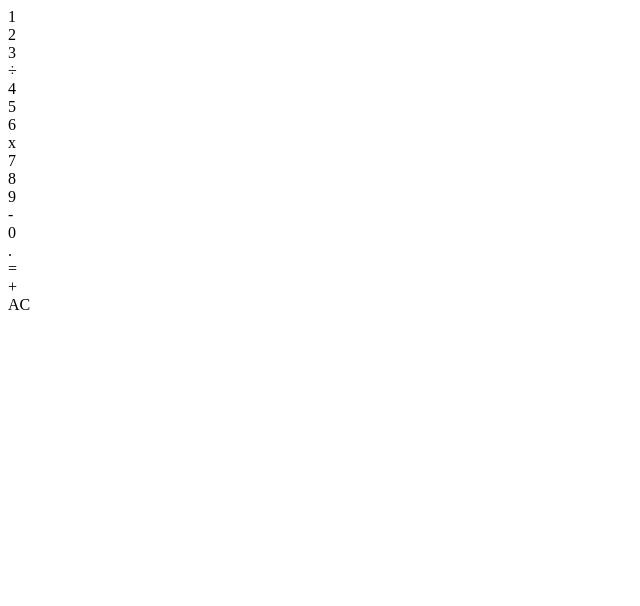
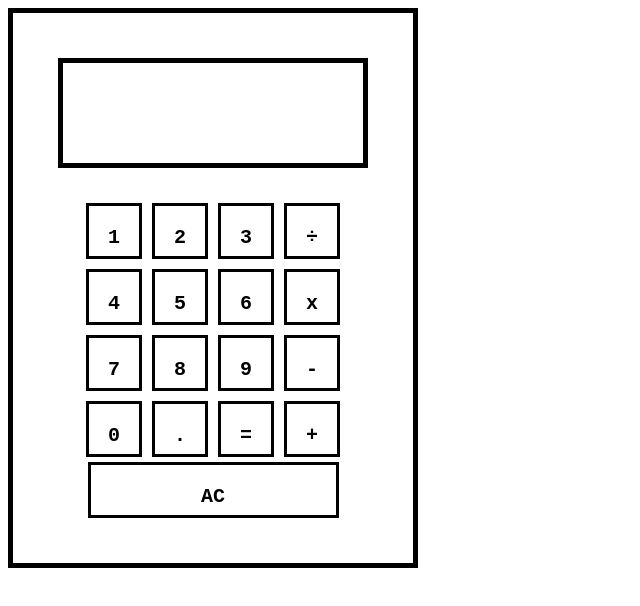
Before and after one commit to weeklyrambler/calculator-project, a plain HTML site: page index.html in a window 1280 px wide. Shown: the whole page, without its empty margins (0-640 px from the left). Drawn offline with Linux system fonts and the light colour scheme.

Commit message:
Completed calculator HTML structure and basic CSS

```diff
--- a/calc.css
+++ b/calc.css
@@ -0,0 +1,67 @@
+.calc-outline {
+    border: 5px solid black;
+    height: 550px;
+    width: 400px;
+    display: flex;
+    flex-direction: column;
+    justify-content: center;
+    align-items: center;
+    gap: 30px;
+}
+
+.calc-screen {
+    border: 5px solid black;
+    height: 100px;
+    width: 300px;
+}
+
+.calc-btns {
+    display: flex;
+    flex-direction: column;
+    justify-content: space-evenly;
+}
+
+.btns-row-one {
+    display: flex;
+    justify-content: center;
+}
+
+.btns-row-two {
+    display: flex;
+    justify-content: center;
+}
+
+.btns-row-three {
+    display: flex;
+    justify-content: center;
+}
+
+.btns-row-four {
+    display: flex;
+    justify-content: center;
+}
+
+.btns-row-five {
+    display: flex;
+    justify-content: center;
+}
+
+.btn {
+    border: 3px solid black;
+    height: 50px;
+    width: 50px;
+    margin: 5px;
+}
+
+.reset-btn {
+    border: 3px solid black;
+    height: 50px;
+    width: 245px;
+}
+
+p {
+    text-align: center;
+    font-size: 20px;
+    font-weight: bold;
+    font-family: monospace;
+}
--- a/index.html
+++ b/index.html
@@ -3,6 +3,7 @@
 <head>
     <meta charset="UTF-8">
     <meta name="viewport" content="width=device-width, initial-scale=1.0">
+    <link rel="stylesheet" type="text/css" href="calc.css">
     <title>Calculator Project</title>
 </head>
 <body>
@@ -13,34 +14,37 @@
 
 <div class="calc-btns">
     <div class="btns-row-one">
-        <div class="btn one-btn">1</div>
-        <div class="btn two-btn">2</div>
-        <div class="btn three-btn">3</div>
-        <div class="btn divide-btn">÷</div>
+        <div class="btn one-btn"><p>1</p></div>
+        <div class="btn two-btn"><p>2</p></div>
+        <div class="btn three-btn"><p>3</p></div>
+        <div class="btn divide-btn"><p>÷</p></div>
     </div>
 
     <div class="btns-row-two">
-        <div class="btn four-btn">4</div>
-        <div class="btn five-btn">5</div>
-        <div class="btn six-btn">6</div>
-        <div class="btn multiply-btn">x</div>
+        <div class="btn four-btn"><p>4</p></div>
+        <div class="btn five-btn"><p>5</p></div>
+        <div class="btn six-btn"><p>6</p></div>
+        <div class="btn multiply-btn"><p>x</p></div>
     </div>
 
     <div class="btns-row-three">
-        <div class="btn seven-btn">7</div>
-        <div class="btn eight-btn">8</div>
-        <div class="btn nine-btn">9</div>
-        <div class="btn subtract-btn">-</div>
+        <div class="btn seven-btn"><p>7</p></div>
+        <div class="btn eight-btn"><p>8</p></div>
+        <div class="btn nine-btn"><p>9</p></div>
+        <div class="btn subtract-btn"><p>-</p></div>
     </div>
 
     <div class="btns-row-four">
-        <div class="btn zero-btn">0</div>
-        <div class="btn decimal-btn">.</div>
-        <div class="btn equals-btn">=</div>
-        <div class="btn addition-btn">+</div>
+        <div class="btn zero-btn"><p>0</p></div>
+        <div class="btn decimal-btn"><p>.</p></div>
+        <div class="btn equals-btn"><p>=</p></div>
+        <div class="btn addition-btn"><p>+</p></div>
     </div>
 
-        <div class="reset-btn">AC</div>
+    <div class="btns-row-five">
+        <div class="reset-btn"><p>AC</p></div>
+    </div>
+
 </div>
     </div>
 </body>
```
